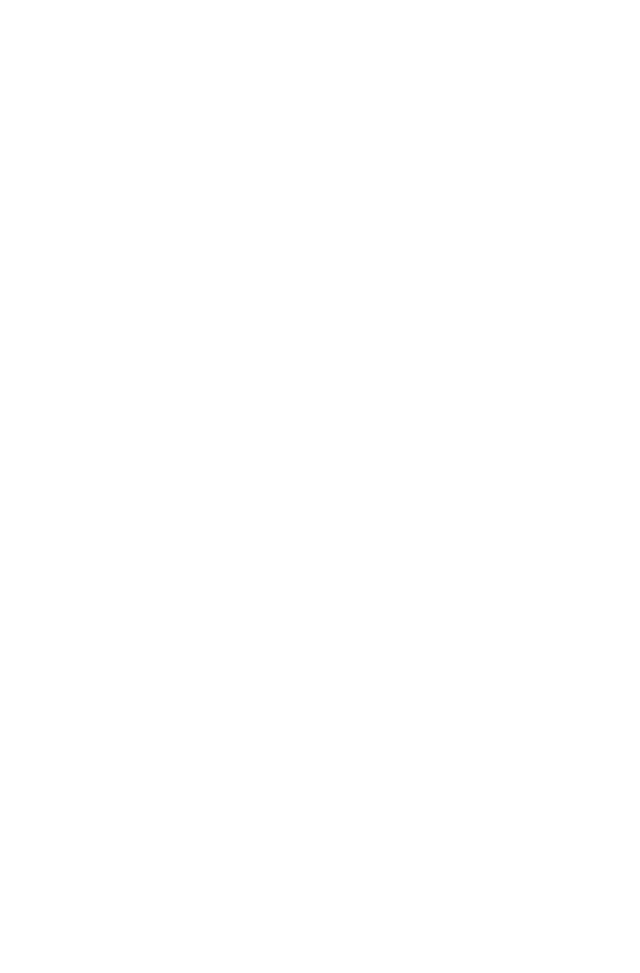
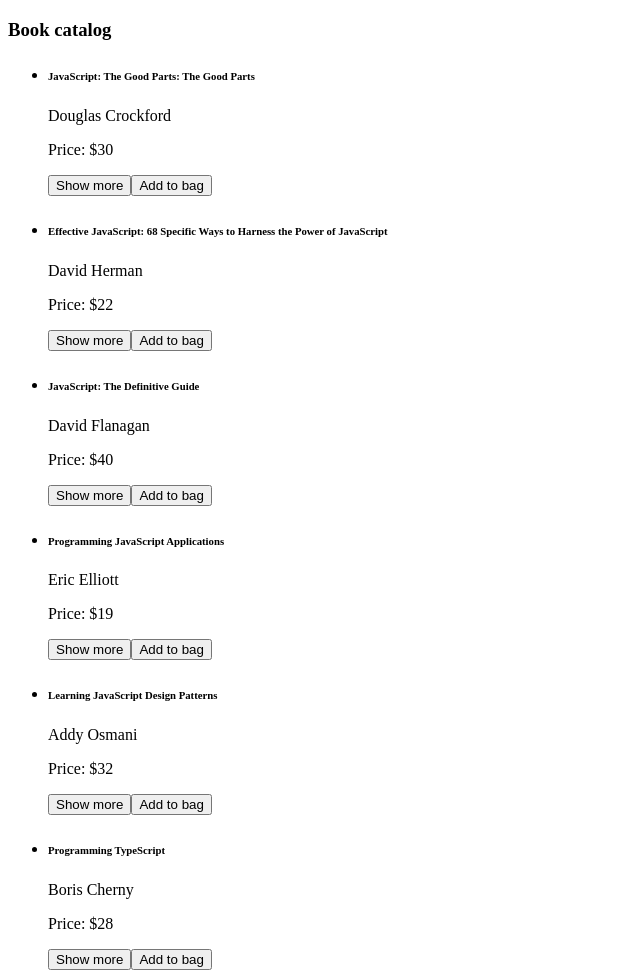
Before and after one commit to dmalenik/book-shop, a website with bundled scripts: page pages/books-catalog/main.html in a window 1280 px wide. Shown: the top 973 px of the page, without its empty margins (0-640 px from the left). Before the commit the page ends 800 px from the top, so only its background shows below. Built offline with nearby package versions, Linux system fonts and the light colour scheme.

Commit message:
feat: add book catalog

```diff
--- /dev/null
+++ b/modules/createBookCard.mjs
@@ -0,0 +1,47 @@
+const createBookCard = (obj) => {
+  const card = document.createElement("div");
+
+  const picture = document.createElement("picture");
+
+  card.appendChild(picture);
+
+  const source = document.createElement("source");
+
+  source.setAttribute("srcset", obj.imageLink);
+  picture.appendChild(source);
+
+  const image = document.createElement("image");
+
+  image.setAttribute("src", obj.imageLink);
+  image.setAttribute("alt", obj.title);
+  picture.appendChild(image);
+
+  const bookTitle = document.createElement("h6");
+
+  bookTitle.innerText = obj.title;
+  card.appendChild(bookTitle);
+
+  const author = document.createElement("p");
+
+  author.innerText = obj.author;
+  card.appendChild(author);
+
+  const price = document.createElement("p");
+
+  price.innerText = `Price: $${obj.price}`;
+  card.appendChild(price);
+
+  const showMore = document.createElement("button");
+
+  showMore.innerText = "Show more";
+  card.appendChild(showMore);
+
+  const addToBag = document.createElement("button");
+
+  addToBag.innerText = "Add to bag";
+  card.appendChild(addToBag);
+
+  return card;
+};
+
+export default createBookCard;
--- /dev/null
+++ b/modules/createCardsList.mjs
@@ -0,0 +1,19 @@
+import createBookCard from "./createBookCard.mjs";
+
+const createItemsList = (items) => {
+  const list_unordered = document.createElement("ul");
+
+  items.map((i) => {
+    const item = document.createElement("li");
+
+    list_unordered.appendChild(item);
+
+    const card = createBookCard(i);
+
+    item.appendChild(card);
+  });
+
+  return list_unordered;
+};
+
+export default createItemsList;
--- a/modules/createSection.mjs
+++ b/modules/createSection.mjs
@@ -0,0 +1,17 @@
+import createItemsList from "./createCardsList.mjs";
+
+const createSection = (heading, elements) => {
+  const h_3 = document.createElement("h3");
+
+  h_3.innerText = heading;
+
+  const catalog = createItemsList(elements);
+  const section = document.createElement("section");
+
+  section.appendChild(h_3);
+  section.appendChild(catalog);
+
+  return section;
+};
+
+export default createSection;
--- a/pages/catalog.html
+++ b/pages/books-catalog/main.html
@@ -9,7 +9,7 @@
 </head>
 
 <body>
-  <script src="./catalog.js" type="module"></script>
+  <script src="./main.js" type="module"></script>
 </body>
 
 </html>
--- /dev/null
+++ b/pages/books-catalog/main.js
@@ -0,0 +1,17 @@
+import createSection from "../../modules/createSection.mjs";
+
+const container = document.createElement("div");
+
+document.body.appendChild(container);
+
+const booksCatalogPath = "../../data/books.json";
+
+fetch(booksCatalogPath)
+  .then((response) => {
+    return response.json();
+  })
+  .then((data) => {
+    const bookSection = createSection("Book catalog", data);
+
+    container.appendChild(bookSection);
+  });
--- a/pages/catalog.js
+++ /dev/null
@@ -1,3 +0,0 @@
-import { bookSection } from "../fetchBooks.mjs";
-
-console.log(bookSection);
```
Also changed, not shown: modules/fetchBooks.mjs (deleted, +0 -10 lines).
